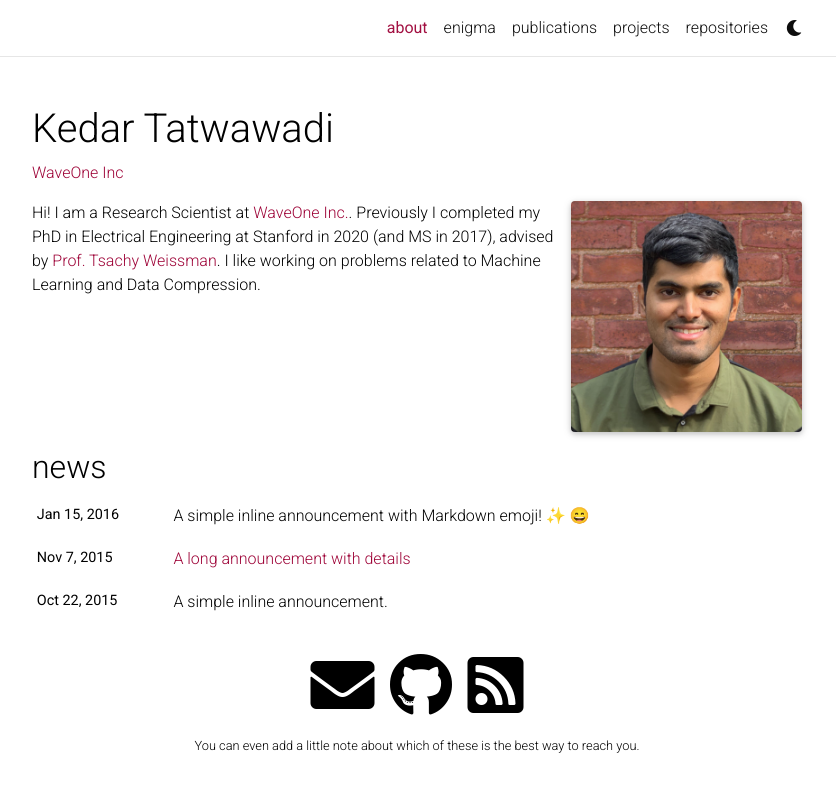
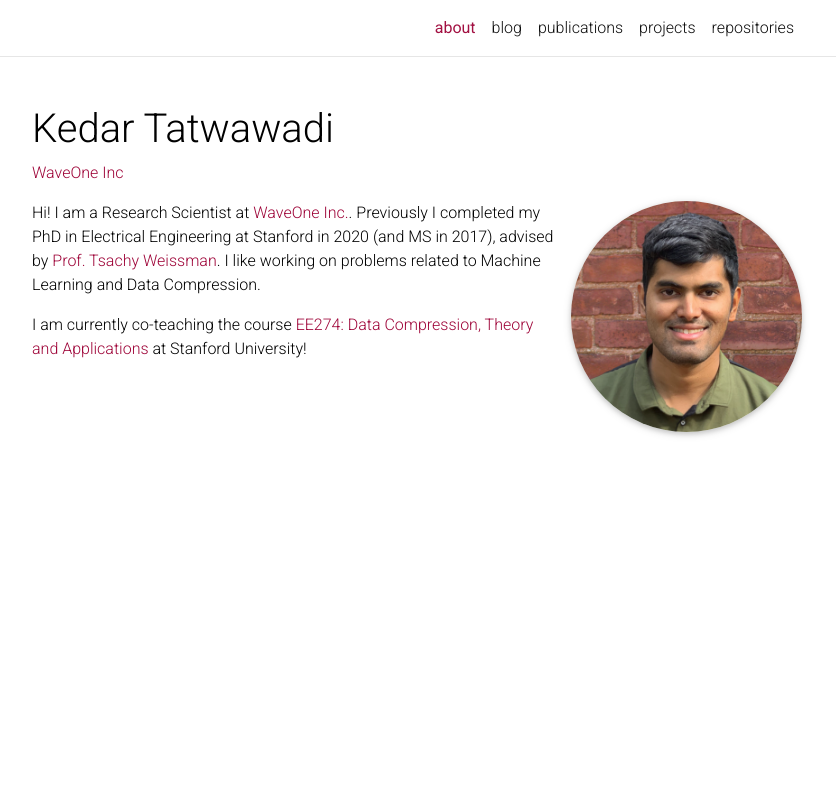
Before and after one commit to kedartatwawadi/kedartatwawadi.github.io, a Jekyll site: the page built from _pages/about.md, in a window 1280 px wide. Shown: the top 792 px of the page, without its empty margins (223-1059 px from the left). Built offline with Jekyll 4.4.1, drawn with Linux system fonts in a browser that asks for light colours; full-size pictures stand in for the smaller copies a plugin makes; emoji names are drawn with the system emoji font; comment, search, counter and statistics services are not loaded; a style sheet for code colours, icons or effects is not loaded.

Commit message:
change theme

```diff
--- a/_config.yml
+++ b/_config.yml
@@ -111,7 +111,7 @@ bing_site_verification:  # out your bing-site-verification ID (Bing Webmaster)
 # -----------------------------------------------------------------------------
 
 blog_name: enigma # blog_name will be displayed in your blog page
-blog_nav_title: enigma # your blog must have a title for it to be displayed in the nav bar
+blog_nav_title: blog # your blog must have a title for it to be displayed in the nav bar
 blog_description: Some random musings
 permalink: /blog/:year/:title/
 
@@ -312,7 +312,7 @@ enable_masonry:             true   # enables automatic project cards arangement
 enable_math:                true   # enables math typesetting (uses MathJax)
 enable_tooltips:            false  # enables automatic tooltip links generated
                                    # for each section titles on pages and posts
-enable_darkmode:            true   # enables switching between light/dark modes
+enable_darkmode:            false   # enables switching between light/dark modes
 enable_navbar_social:       false  # enables displaying social links in the
                                    # navbar on the about page
 enable_project_categories:  true   # enables categorization of projects into
--- a/_pages/about.md
+++ b/_pages/about.md
@@ -6,11 +6,13 @@ subtitle: <a href='#'>WaveOne Inc </a>
 profile:
   align: right
   image: prof_pic.png
-  image_circular: false # crops the image to make it circular
+  image_circular: true # crops the image to make it circular
   address:
 
-news: true  # includes a list of news items
+news: false  # includes a list of news items
 selected_papers: false # includes a list of papers marked as "selected={true}"
-social: true  # includes social icons at the bottom of the page
+social: false # includes social icons at the bottom of the page
 ---
 Hi! I am a Research  Scientist at [WaveOne Inc.](). Previously I completed my PhD in Electrical Engineering at Stanford in 2020 (and MS in 2017), advised by [Prof. Tsachy Weissman](). I like working on problems related to Machine Learning and Data Compression.
+
+I am currently co-teaching the course [EE274: Data Compression, Theory and Applications](https://stanforddatacompressionclass.github.io/Fall22/) at Stanford University!
```
